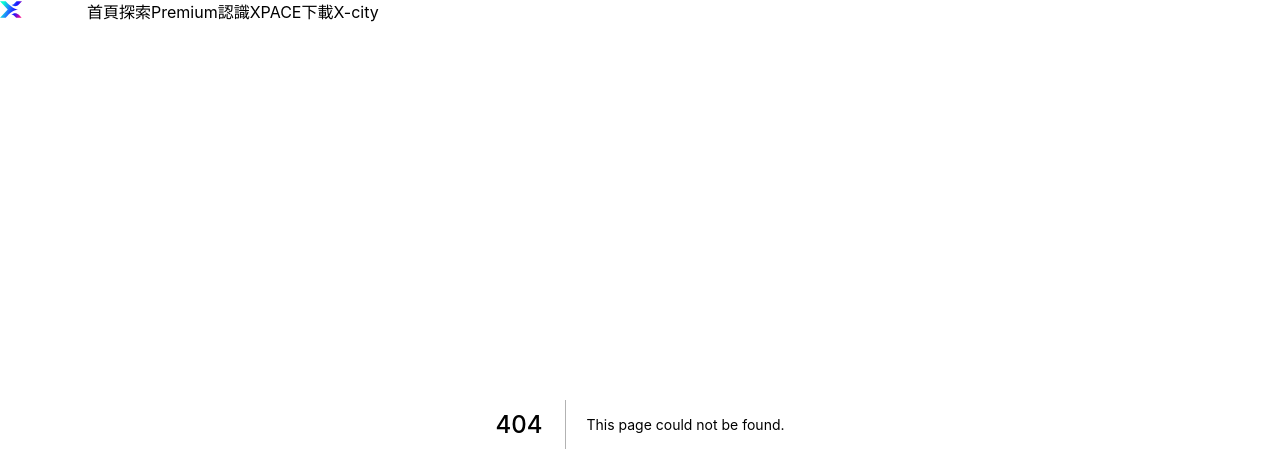
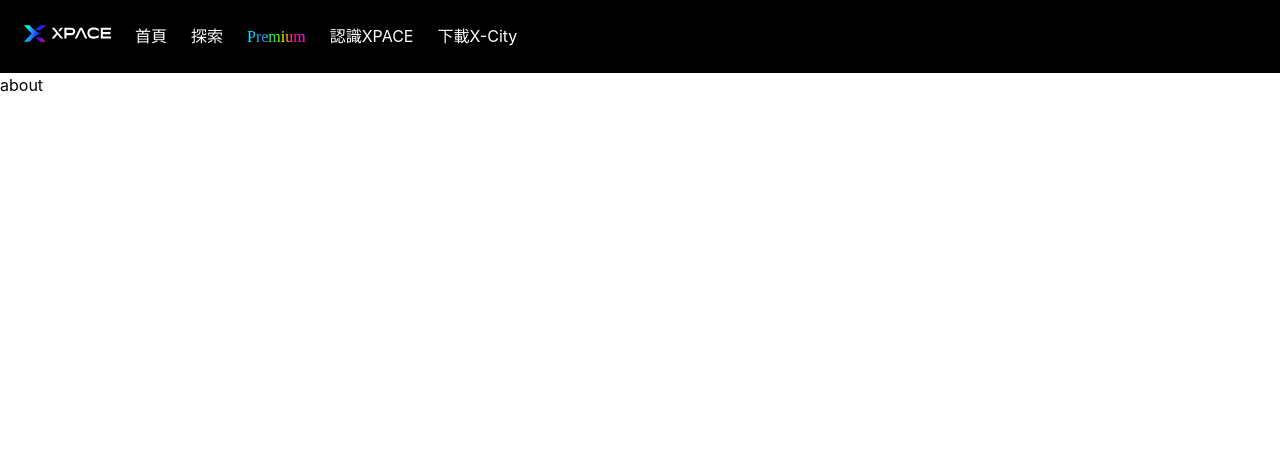
Before and after one commit to MAZ3R-Labs/xpace, a Next.js app: page /about in a window 1280 px wide. Before the commit this address had no page. Shown: the top 472 px of the page. Built offline with nearby package versions, Linux system fonts and the light colour scheme.

Commit message:
Nav bar update

```diff
--- a/Componenets/Navbar.js
+++ b/Componenets/Navbar.js
@@ -1,19 +1,9 @@
-import Link from 'next/link'
-import Image from 'next/image'
+import Link from "next/link";
+import Image from "next/image";
 const Navbar = () => {
   return (
-    <nav >
-        <ul>
-            <Link href='/'><a><Image src='/Logo.svg' width={87} height={17}/></a></Link>
-            <Link href='/'><a>首頁</a></Link>
-            <Link href='/explore'><a>探索</a></Link>
-            <Link href='/premium'><a>Premium</a></Link>
-            <Link href='/about'><a>認識XPACE</a></Link>
-            <Link href='/download_app'><a>下載X-city</a></Link>
-        </ul>
-    </nav>
+    <></>
+  );
+};
 
-  )
-}
-
-export default Navbar
+export default Navbar;
--- a/package.json
+++ b/package.json
@@ -9,6 +9,8 @@
     "lint": "next lint"
   },
   "dependencies": {
+    "@headlessui/react": "^1.6.6",
+    "@heroicons/react": "^1.0.6",
     "next": "12.2.2",
     "react": "18.2.0",
     "react-dom": "18.2.0"
--- a/pages/_app.js
+++ b/pages/_app.js
@@ -1,9 +1,50 @@
 import Navbar from '../Componenets/Navbar'
 import '../styles/globals.css'
+import Link from "next/link";
+import Image from "next/image";
 
 function MyApp({ Component, pageProps }) {
   return <>
   <div>
+  <nav className="flex items-center justify-between flex-wrap bg-black p-6">
+      <ul className="flex">
+        <Link href="/">
+          <li className="mr-6">
+            <a>
+              <Image src="/Logo.svg" width={87} height={17} />
+            </a>
+          </li>
+        </Link>
+        <Link href="/">
+          <li className="mr-6">
+            <a className="text-white hover:text-cyan-300">首頁</a>
+          </li>
+        </Link>
+        <Link href="/explore">
+          <li className="mr-6">
+            <a className="text-white hover:text-cyan-300">探索</a>
+          </li>
+        </Link>
+        <Link href="/premium">
+          <li className="mr-6">
+            <a className="text-white hover:text-cyan-300 premium">Premium</a>
+          </li>
+        </Link>
+        <Link href="/about">
+          <li className="mr-6">
+            <a className="text-white hover:text-cyan-300">認識XPACE</a>
+          </li>
+        </Link>
+        <Link href="/download-app">
+          <li className="mr-6">
+            <a className="text-white hover:text-cyan-300">下載X-City</a>
+          </li>
+        </Link>
+      </ul>
+    </nav>
+
+
+
   <Navbar/>
   </div>
   <Component {...pageProps} />
--- /dev/null
+++ b/pages/about.js
@@ -0,0 +1,9 @@
+import React from 'react'
+
+const about = () => {
+  return (
+    <div>about</div>
+  )
+}
+
+export default about
--- a/styles/globals.css
+++ b/styles/globals.css
@@ -17,3 +17,14 @@ a {
 * {
   box-sizing: border-box;
 }
+
+.premium {
+background: linear-gradient(96.43deg, #05FFFF 0.92%, #2C80FF 29.3%, #05FFD2 36.53%, #14FF00 50.46%, #FAFF00 62.85%, #FA118E 77.29%, #FF18E8 100%);
+-webkit-background-clip: text;
+-webkit-text-fill-color: transparent;
+background-clip: text;
+text-fill-color: transparent;
+
+
+  font-family: 'Montserrat';
+}
```
Also changed, not shown: public/vercel.svg (deleted), 1 other file (tests, documents, lock files or other folders).
